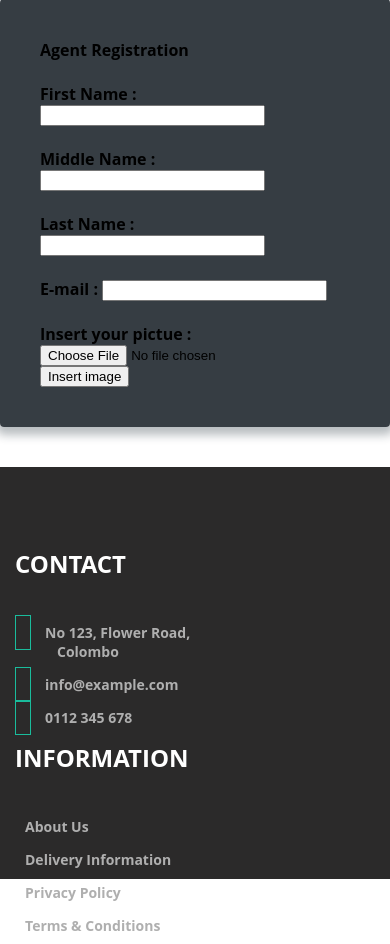
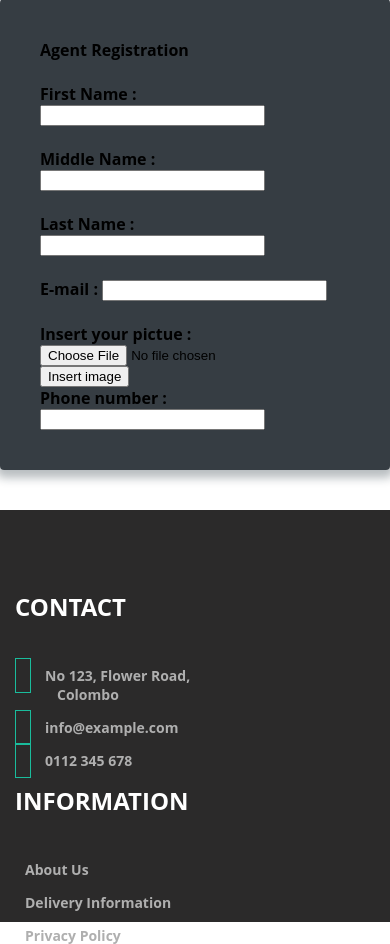
Before and after one commit to DilankaPerera/Test, a PHP site: page /agent_registration.php in a window 390 px wide; the page is wider, and only the part inside the window is pictured. Shown: the part 246-1190 px from the top of that part. Run offline with PHP 8.4, Linux system fonts and the light colour scheme.

Commit message:
phone number added-to agentregistration form

```diff
--- a/agent_registration.php
+++ b/agent_registration.php
@@ -35,7 +35,7 @@
     <br>
     <div>
     <label for="email"> E-mail : </label>
-    <input type="text" size="25" id="email">
+    <input type="varchar" size="25" id="email">
     </div>
 
     <br>
@@ -44,6 +44,11 @@
  <input type="submit" value="Insert image">
 
 <br>
+
+<div>
+<label for="pnumber"> Phone number : </label>
+<input type="varchar" size="25" id="pnumber">
+</div>
           </fieldset>
 
     </form>
```
